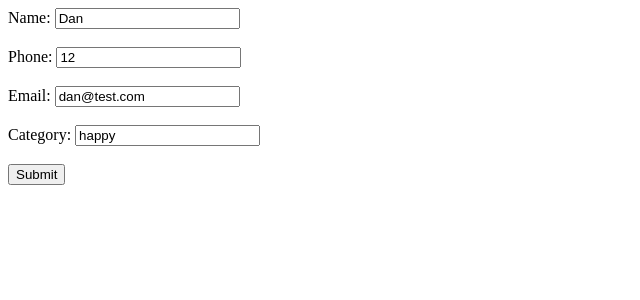
After one commit to dlangleychi/contact_list, a Flask app: page /contacts/c8c38cb6b3c349ae83a2f5810cf39ec3/edit in a window 1280 px wide. The commit adds this page. Shown: the top 300 px of the page, without its empty margins (0-640 px from the left). Run offline with Flask 3, Linux system fonts and the light colour scheme.

Commit message:
Complete first version

```diff
--- a/app.py
+++ b/app.py
@@ -1,3 +1,5 @@
+# this is my implementation of a contact list app
+
 from flask import (
     Flask,
     redirect,
@@ -33,6 +35,15 @@ def save_contacts(contacts):
     json_path = get_contact_filepath()
     with open(json_path, 'w') as file:
         json.dump(contacts, file, indent=4)
+
+def get_contact(contact_id, contacts):
+    contacts_filtered = [contact for contact in contacts
+               if contact['id'] == contact_id]
+
+    if contacts_filtered:
+        return contacts_filtered.pop()
+
+    return None
 
 @app.route('/')
 def index():
@@ -78,5 +89,37 @@ def delete_contact(contact_id):
     save_contacts(contacts)
     return redirect(url_for('get_contacts'))
 
+@app.route('/contacts/<contact_id>/edit')
+def edit_contact(contact_id):
+    contacts = load_contacts()
+    contact = get_contact(contact_id, contacts)
+
+    if contact:
+        return render_template('update_contact.html', contact=contact)
+
+    return redirect(url_for('get_contacts'))
+
+@app.route('/contacts/<contact_id>/update', methods=['POST'])
+def update_contact(contact_id):
+    contacts = load_contacts()
+    contact = get_contact(contact_id, contacts)
+
+    if contact:
+        name = request.form['name'].strip()
+        phone = request.form['phone'].strip()
+        email = request.form['email'].strip()
+        category = request.form['category'].strip()
+
+        contact['name'] = name
+        contact['phone'] = phone
+        contact['email'] = email
+        contact['category'] = category
+
+        save_contacts(contacts)
+
+        return redirect(url_for('get_contacts'))
+
+    return redirect(url_for('get_contacts'))
+
 if __name__ == '__main__':
     app.run(debug=True, port=5003)
--- /dev/null
+++ b/contact_list/contacts.json
@@ -0,0 +1,9 @@
+[
+    {
+        "id": "c8c38cb6b3c349ae83a2f5810cf39ec3",
+        "name": "Dan",
+        "phone": "12",
+        "email": "dan@test.com",
+        "category": "happy"
+    }
+]
--- /dev/null
+++ b/templates/update_contact.html
@@ -0,0 +1,28 @@
+{% extends 'layout.html' %}
+
+{% block content %}
+  <form action="{{ url_for('update_contact', contact_id=contact.id) }}" method="post">
+    <div>
+      <label for="name">Name:</label>
+      <input type="text" id="name" name="name" value="{{ contact.name }}" required>
+    </div>
+    <br>
+    <div>
+      <label for="phone">Phone:</label>
+      <input type="tel" id="phone" name="phone" value="{{ contact.phone }}">
+    </div>
+    <br>
+    <div>
+      <label for="email">Email:</label>
+      <input type="email" id="email" name="email" value="{{ contact.email }}" required>
+    </div>
+    <br>
+    <div>
+      <label for="category">Category:</label>
+      <input type="text" id="category" name="category" value="{{ contact.category }}" required>
+    </div>
+    <br>
+    <button type="submit">Submit</button>
+
+  </form>
+{% endblock %}
```
Also changed, not shown: templates/contacts.html (+7 -1 lines), tests/test_app.py (+79 -9 lines).
